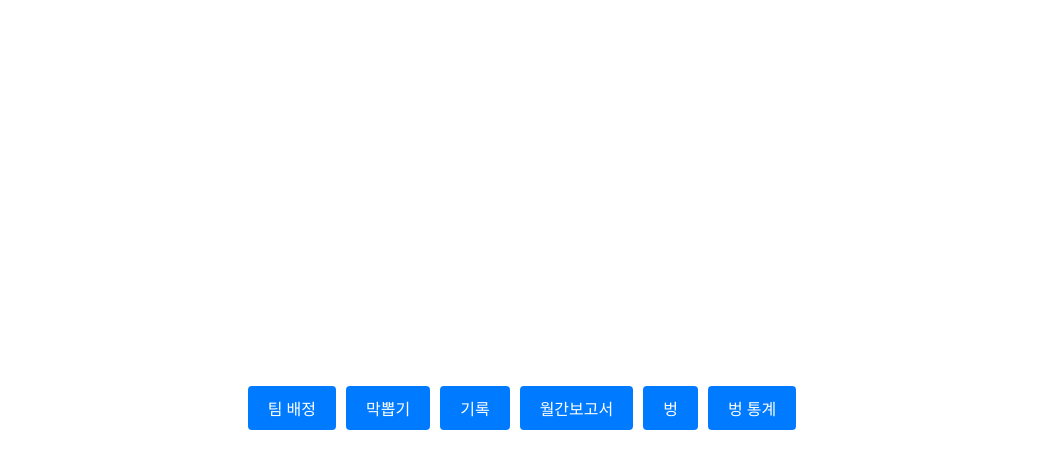
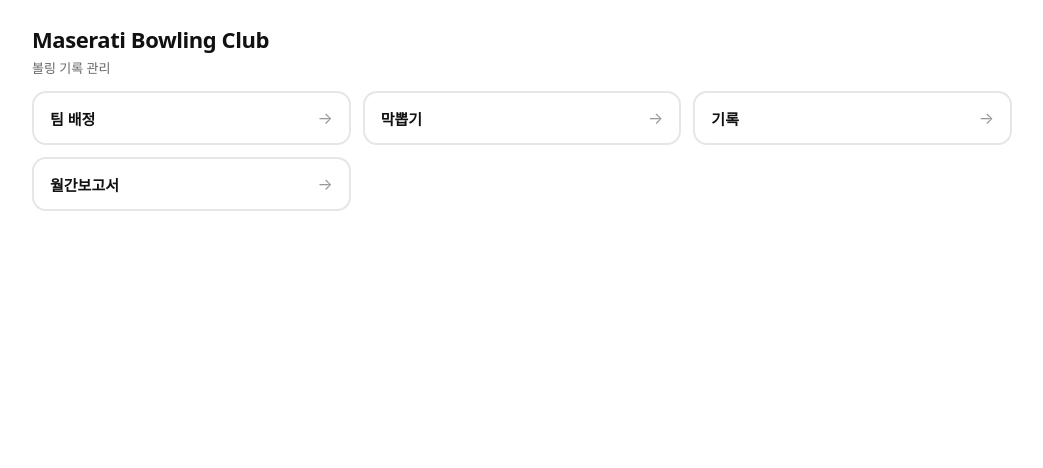
Before and after one commit to whdghks1/maserati_bowling_club, a Next.js app: page / in a window 1280 px wide. Shown: the top 468 px of the page, without its empty margins (118-1161 px from the left). Built offline with nearby package versions, Linux system fonts and the light colour scheme.

Commit message:
메인페이지 약간 수정

```diff
--- a/pages/index.js
+++ b/pages/index.js
@@ -1,37 +1,129 @@
-// pages/MainPage.js
+// pages/index.js
+import Link from "next/link";
 
-import Link from "next/link";
-import Image from 'next/image';
-import styles from "../src/main.module.css"; // CSS 모듈 import
+const IS_ADMIN = process.env.NEXT_PUBLIC_IS_ADMIN === "true";
 
-export default function MainPage() {
+const tiles = [
+  { href: "/team", title: "팀 배정" },
+  { href: "/mack", title: "막뽑기" },
+  { href: "/record", title: "기록" },
+  { href: "/monthly", title: "월간보고서" },
+  { href: "/bungs", title: "벙 관리", admin: true },
+  { href: "/bung-stats", title: "벙 통계", admin: true },
+  { href: "/members-admin", title: "멤버 관리", admin: true },
+];
+
+function Tile({ href, title }) {
   return (
-    <div className={styles.mainPage}>
-      <div className={styles.contentWrapper}>
-        <div className={styles.centerContent}>
-          {/* 버튼 */}
-          <div className={styles.buttonWrapper}>
-            <Link href="/team">
-              <div className={styles.button}>팀 배정</div>
-            </Link>
-            <Link href="/mack">
-              <div className={styles.button}>막뽑기</div>
-            </Link>
-            <Link href="/record">
-              <div className={styles.button}>기록</div>
-            </Link>
-            <Link href="/monthly">
-              <div className={styles.button}>월간보고서</div>
-            </Link>
-            <Link href="/bungs">
-              <div className={styles.button}>벙</div>
-            </Link>
-            <Link href="/bungs">
-              <div className={styles.button}>벙 통계</div>
-            </Link>
-          </div>
-        </div>
-      </div>
+    <Link href={href} legacyBehavior>
+      <a className="tile">
+        <span className="title">{title}</span>
+        <span className="arrow">→</span>
+      </a>
+    </Link>
+  );
+}
+
+export default function HomePage() {
+  return (
+    <div className="wrap">
+      <header className="head">
+        <h1 className="h1">Maserati Bowling Club</h1>
+        <p className="sub">볼링 기록 관리</p>
+      </header>
+
+      <section className="grid">
+        {tiles
+          .filter((t) => !t.admin || IS_ADMIN) // ✅ 관리자 메뉴 숨김
+          .map((t) => (
+            <Tile key={t.href} {...t} />
+          ))}
+      </section>
+
+      <style jsx>{`
+        .wrap {
+          max-width: 980px;
+          margin: 0 auto;
+          padding: 16px;
+          font-family: system-ui, -apple-system, Segoe UI, Roboto;
+          color: #111;
+        }
+
+        .head {
+          margin-bottom: 14px;
+        }
+        .h1 {
+          margin: 0 0 4px 0;
+          font-size: 22px;
+          font-weight: 900;
+          letter-spacing: -0.02em;
+        }
+        .sub {
+          margin: 0;
+          font-size: 13px;
+          color: #666;
+        }
+
+        .grid {
+          display: grid;
+          grid-template-columns: 1fr;
+          gap: 12px;
+        }
+        @media (min-width: 720px) {
+          .grid {
+            grid-template-columns: repeat(2, 1fr);
+          }
+        }
+        @media (min-width: 980px) {
+          .grid {
+            grid-template-columns: repeat(3, 1fr);
+          }
+        }
+
+        /* ✅ 버튼 스타일 */
+        .tile {
+          display: flex;
+          align-items: center;
+          justify-content: space-between;
+          padding: 14px 16px;
+          border: 2px solid #e6e6e6;   /* ✅ 확실한 보더 */
+          border-radius: 14px;
+          background: white;
+          text-decoration: none;       /* ✅ 링크 느낌 제거 */
+          color: #111;                 /* ✅ 무조건 검정 */
+          cursor: pointer;
+          transition: background 0.08s ease, border-color 0.08s ease;
+        }
+        .tile:hover {
+          background: #fafafa;
+          border-color: #cfcfcf;
+        }
+        .tile:active {
+          background: #f2f2f2;
+        }
+
+        .title {
+          font-size: 15px;
+          font-weight: 900;
+        }
+        .arrow {
+          font-size: 16px;
+          color: #999;
+        }
+
+        .tile:visited { color: #111; }
+        .tile:hover, .tile:active { color: #111; }
+
+        @media (max-width: 480px) {
+          .wrap {
+            padding: 12px;
+          }
+          .tile {
+            padding: 12px 14px;
+            border-radius: 12px;
+          }
+        }
+      `}</style>
     </div>
   );
 }
```
